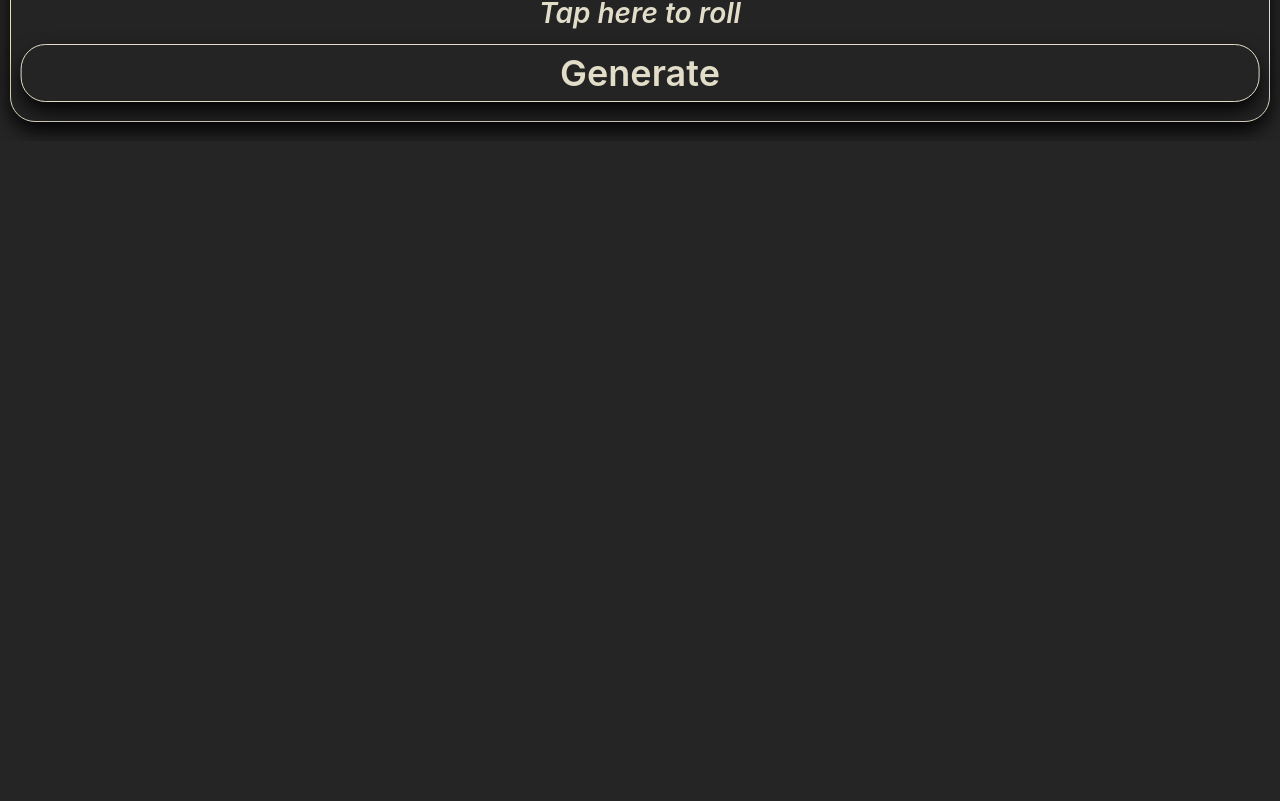
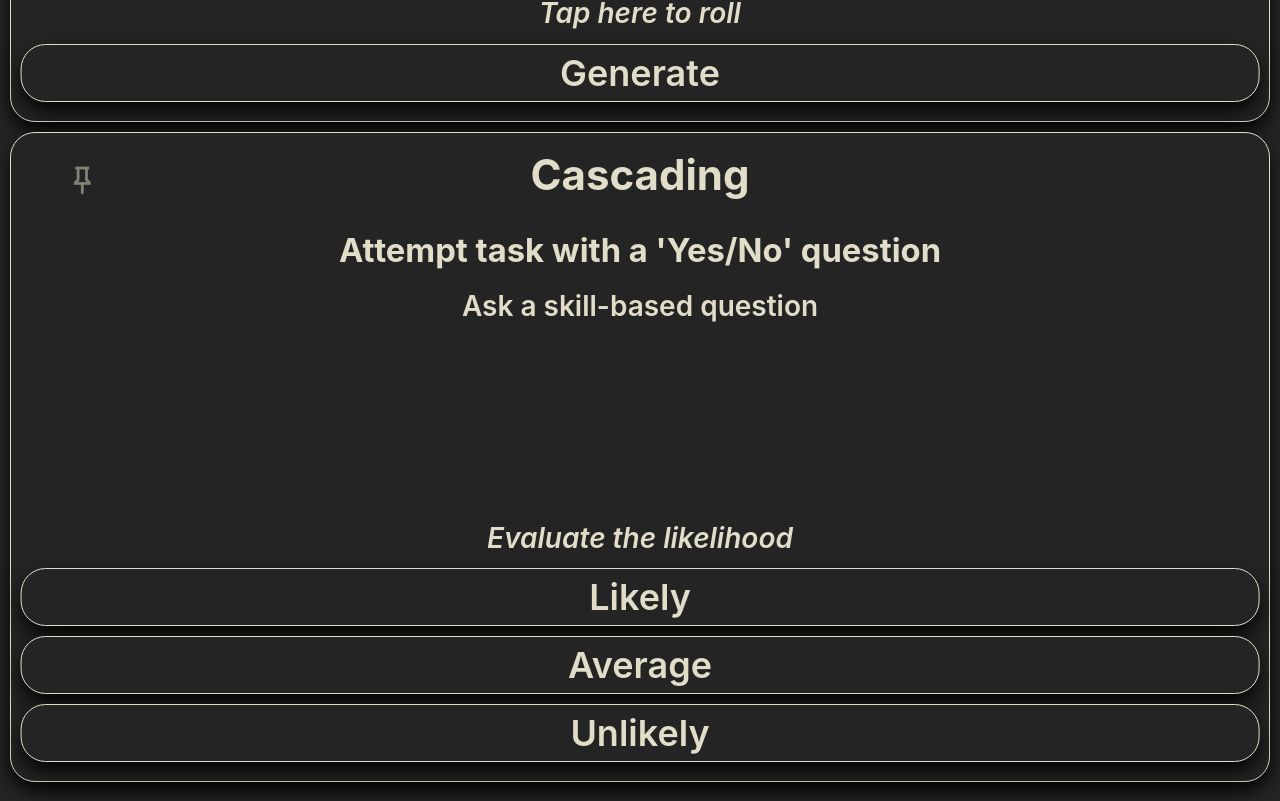
Before and after one commit to DeepSky8/SimpleOracle, an Angular app: page / in a window 1280 px wide. Shown: the part 2260-3061 px from the top of the page. Before the commit the page ends 2401 px from the top, so only its background shows below. Built offline with nearby package versions, Linux system fonts and the light colour scheme.

Commit message:
Create Cascading Oracle

```diff
--- /dev/null
+++ b/src/app/data/cascading-oracle/cascading-oracle.html
@@ -0,0 +1,63 @@
+<div class="oracle--wrapper">
+    <div class='oracle--topBox'>
+        <div class="oracle--title--wrapper ">
+
+            <button class="oracle--pin--width oracle--pin--button material-symbols-outlined"
+                [ngClass]="{'pinned': pinned,'unpinned': !pinned}" (click)="pinThisOracle()">keep</button>
+
+            <h2 class="oracle--spacer--tiny oracle--title--width">{{oracle.title}}</h2>
+
+            <div class="oracle--pin--width ">
+                <div class="oracle--pin--height">
+                    @if(pinned && (pinLength > 1)){
+                    <button (click)="upThisOracle()" class="oracle--pin--button material-icons">
+                        arrow_upward_alt
+                    </button>
+                    }
+                </div>
+                <div class="oracle--pin--height">
+                    @if(pinned && (pinLength > 1)){ <button (click)="downThisOracle()"
+                        class="oracle--pin--button material-icons">
+                        arrow_downward_alt
+                    </button>
+                    }
+                </div>
+            </div>
+
+        </div>
+
+        <div class="rollResults--wrapper oracle--spacer--tiny">
+            @if (rollPrimary>0) {
+            <div id="rollPrimary">Rolled: {{rollPrimary}}</div>
+            }
+        </div>
+
+        @if (descPrimary) {
+        <h3 id="descPrimary" class="oracle--spacer--tiny">{{descPrimary}}</h3>
+        }
+        @if (descSecondary) {
+        <div id="descSecondary" class="oracle--spacer--tiny">{{descSecondary}}</div>
+        }
+
+
+    </div>
+    <div class="oracle--bottomBox">
+
+        @if (descReminder) {
+        <div id="descReminder" class=" reminder--italic oracle--spacer--tiny">{{descReminder}}</div>
+        }
+
+
+        @if(rollPrimary != 1 && currentStep != 2){
+        @for (likely of odds; track likely) {
+        <button class="rollButtons" id="odds{{$index}}" (click)="rollDice(likely[1])">{{likely[1]}}
+        </button>
+        }
+        }
+
+        @if(rollPrimary === 1 || currentStep === 2){
+        <button class="rollButtons" id="reset" (click)="onClickReset()">Reset
+        </button>
+        }
+    </div>
+</div>
--- /dev/null
+++ b/src/app/data/cascading-oracle/cascading-oracle.scss
@@ -0,0 +1,25 @@
+@use "../../../styles//sizes";
+
+.rollButtons {
+    width: 100%;
+}
+
+.reminder--italic {
+    font-style: italic;
+}
+
+.rollResults--wrapper {
+    display: flex;
+    flex-wrap: wrap;
+    justify-content: center;
+}
+
+.rollResults--text--spacer {
+    padding-left: 5px;
+}
+
+@media only screen and (min-device-width: sizes.$desktop-breakpoint) {
+    .rollButtons {
+        width: 90%;
+    }
+}
--- /dev/null
+++ b/src/app/data/cascading-oracle/cascading-oracle.ts
@@ -0,0 +1,99 @@
+import { Component } from '@angular/core';
+import { Oracle } from '../../display/oracle/oracle';
+import { NgClass } from '@angular/common';
+import { odds } from '../library';
+
+@Component({
+  selector: 'app-cascading-oracle',
+  imports: [NgClass],
+  templateUrl: './cascading-oracle.html',
+  styleUrls: [
+    '../../../styles/_materialIcons.scss',
+    './cascading-oracle.scss',
+    '../../../styles/_oracleDefaults.scss'
+  ]
+
+})
+export class CascadingOracle extends Oracle {
+  public odds = Object.entries(odds);
+  rollPrimary: number = 0; // Regular roll
+  rollSecondary: number = 0; // Secondary roll (advantage/disadvantage)
+  currentStep: number = 0
+
+  descPrimary: string = ''
+  descSecondary: string = ''
+  descReminder: string = ''
+
+  override ngOnInit() {
+    super.ngOnInit()
+    this.descPrimary = this.oracle.table[0][0][0]
+    this.descSecondary = this.oracle.table[0][0][1]
+    this.descReminder = this.oracle.table[0][0][2]
+  }
+
+  override rollDice(likelihood: string): void {
+
+
+    const tempRollOne = this.generateRoll(this.oracle.rollCaps.rollOneMax, 0)
+    const tempRollTwo = this.generateRoll(this.oracle.rollCaps.rollOneMax, 0)
+    const sortedRolls = [tempRollOne, tempRollTwo].sort()
+
+    this.rollPrimary = 0
+    this.rollSecondary = 0
+
+    switch (likelihood) {
+      case odds.average: {
+        this.rollPrimary = tempRollOne;
+        this.descPrimary = this.oracle.table[this.currentStep][tempRollOne][0]
+        this.descSecondary = this.oracle.table[this.currentStep][tempRollOne][1]
+        this.descReminder = this.oracle.table[this.currentStep][tempRollOne][2]
+        break;
+      }
+      case odds.likely: {
+        const tempPrimary = sortedRolls[1]
+        const tempSecondary = sortedRolls[0]
+
+        this.rollPrimary = tempPrimary
+        this.rollSecondary = tempSecondary
+
+        this.descPrimary = this.oracle.table[this.currentStep][tempPrimary][0]
+        this.descSecondary = this.oracle.table[this.currentStep][tempPrimary][1]
+        this.descReminder = this.oracle.table[this.currentStep][tempPrimary][2]
+        break;
+      }
+
+      case odds.unlikely: {
+        const tempPrimary = sortedRolls[0]
+        const tempSecondary = sortedRolls[1]
+
+        this.rollPrimary = tempPrimary
+        this.rollSecondary = tempSecondary
+
+        this.descPrimary = this.oracle.table[this.currentStep][tempPrimary][0]
+        this.descSecondary = this.oracle.table[this.currentStep][tempPrimary][1]
+        this.descReminder = this.oracle.table[this.currentStep][tempPrimary][2]
+        break;
+      }
+
+      default: {
+
+        break;
+      }
+    }
+
+    if (this.currentStep < 2) {
+      this.currentStep++
+    } else {
+      this.currentStep = 0
+    }
+  }
+
+  onClickReset(): void {
+    this.currentStep = 0;
+    this.rollPrimary = 0;
+    this.rollSecondary = 0
+    this.descPrimary = this.oracle.table[0][0][0]
+    this.descSecondary = this.oracle.table[0][0][1]
+    this.descReminder = this.oracle.table[0][0][2]
+  }
+}
--- a/src/app/data/oracle.model.ts
+++ b/src/app/data/oracle.model.ts
@@ -17,4 +17,5 @@ export enum oracleType {
     yesNo = 'yesNo',
     singleroll = 'singleroll',
     multiroll = 'multiroll',
+    cascading = 'cascading'
 }
--- a/src/app/data/oracles.ts
+++ b/src/app/data/oracles.ts
@@ -119,7 +119,7 @@ export const oracles: IOracle[] = [
             ]
 
         ],
-        tags: [],
+        tags: ['simple', 'yes', 'no', 'yes/no'],
         rollCaps: {
             rollOneMax: 6, // Primary
             rollTwoMax: 6, // Secondary
@@ -185,7 +185,7 @@ export const oracles: IOracle[] = [
             ],
 
         ],
-        tags: [],
+        tags: ['simple', 'how', 'much', 'how much'],
         rollCaps: {
             rollOneMax: 6, // Primary
             rollTwoMax: 6, // Secondary
@@ -308,7 +308,7 @@ export const oracles: IOracle[] = [
             ]
 
         ],
-        tags: [],
+        tags: ['simple', 'how', 'way', 'what'],
         rollCaps: {
             rollOneMax: 6, // All rolls for this oracle are capped at 6
             rollTwoMax: 0,
@@ -319,4 +319,68 @@ export const oracles: IOracle[] = [
             rollSevenMax: 0,
         },
     },
+    {
+        iID: 3,
+        title: "Cascading",
+        type: oracleType.cascading,
+        defaultPosition: 3,
+        currentPosition: 3,
+        pinned: false,
+        table: [
+            // Row Zero
+            [
+                [
+                    // Entry Zero - only displayed during intro
+                    "Attempt task with a 'Yes/No' question",
+                    "Ask a skill-based question",
+                    "Evaluate the likelihood",
+                ],
+                [
+                    // Entry One
+                    'No',
+                    "You fail, possibly due to lack of skill",
+                    "It may be impossible/not exist"
+                ],
+                [
+                    // Entry Two
+                    'Yes',
+                    "You succeed",
+                    "Proceed to ask a world/narrative-based question"
+                ],
+            ],
+            // Row One
+            [
+                [
+                    '' // Never displayed
+                    // "Ask a world/narrative-based question 'Yes/No' question",
+                    // "Evaluate the likelihood",
+                    // "Tap here to roll"
+                ],
+                [
+                    // Entry One
+                    'No',
+                    "You fail",
+                    "Success may not have been possible"
+                ],
+                [
+                    // Entry Two
+                    'Yes',
+                    "Now roll on tables or use narrative",
+                    "Search 'Cascading' to display several tables suitable for results"
+                ],
+
+            ],
+
+        ],
+        tags: ['complex', 'yes', 'no', 'yes/no', 'cascading'],
+        rollCaps: {
+            rollOneMax: 2, // All rolls for this oracle are capped at 2
+            rollTwoMax: 0,
+            rollThreeMax: 0,
+            rollFourMax: 0,
+            rollFiveMax: 0,
+            rollSixMax: 0,
+            rollSevenMax: 0,
+        },
+    },
 ]
--- a/src/app/display/body/body.ts
+++ b/src/app/display/body/body.ts
@@ -7,6 +7,7 @@ import { HowOracle } from '../../data/how-oracle/how-oracle';
 import { InspirationOracle } from '../../data/inspiration-oracle/inspiration-oracle';
 import { OraclePinService } from '../../data/oracle.service';
 import { Searchbar } from "../searchbar/searchbar";
+import { CascadingOracle } from '../../data/cascading-oracle/cascading-oracle';
 
 @Component({
   selector: 'app-body',
@@ -40,6 +41,9 @@ export class Body {
       case oracleType.multiroll: {
         return InspirationOracle
       }
+      case oracleType.cascading: {
+        return CascadingOracle
+      }
       default: {
         return YnOracle
       }
```
Also changed, not shown: 1 other file (tests, documents, lock files or other folders).
